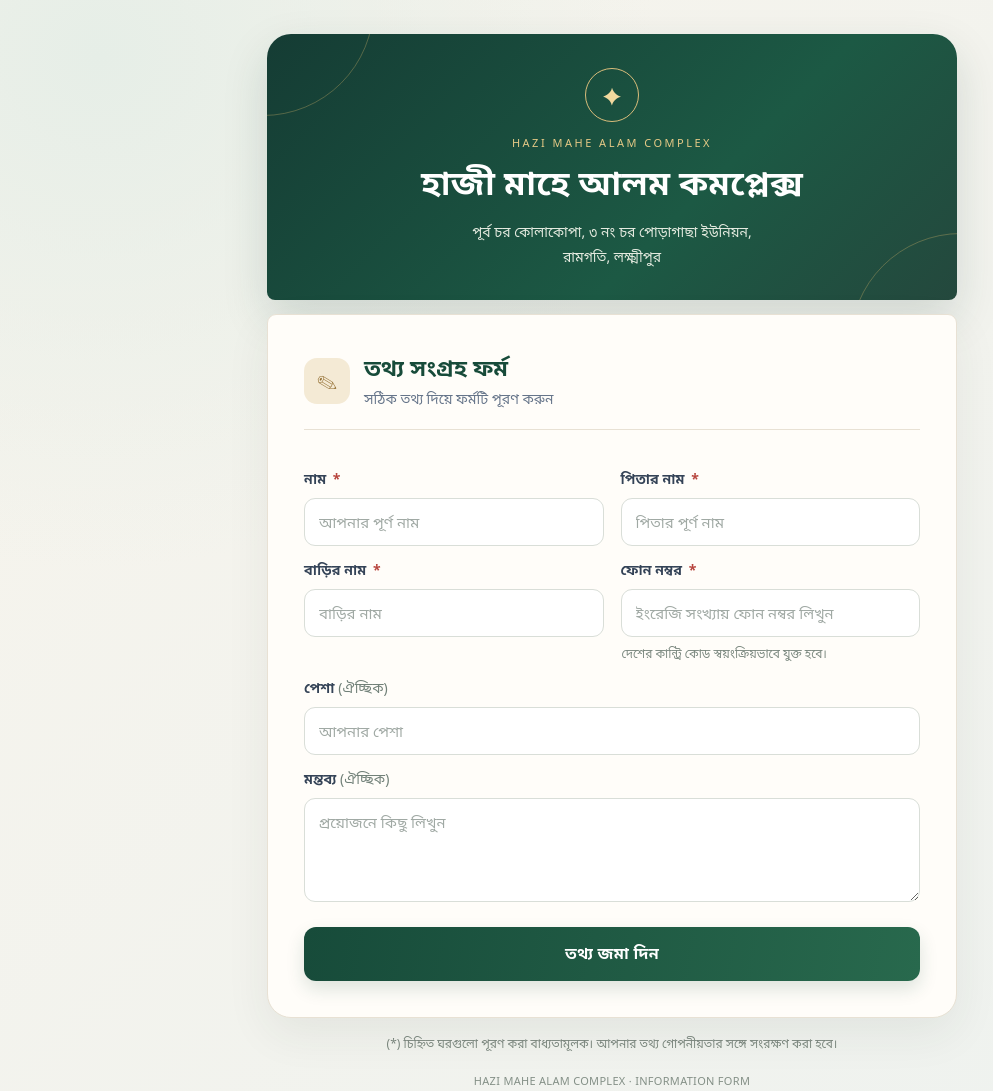
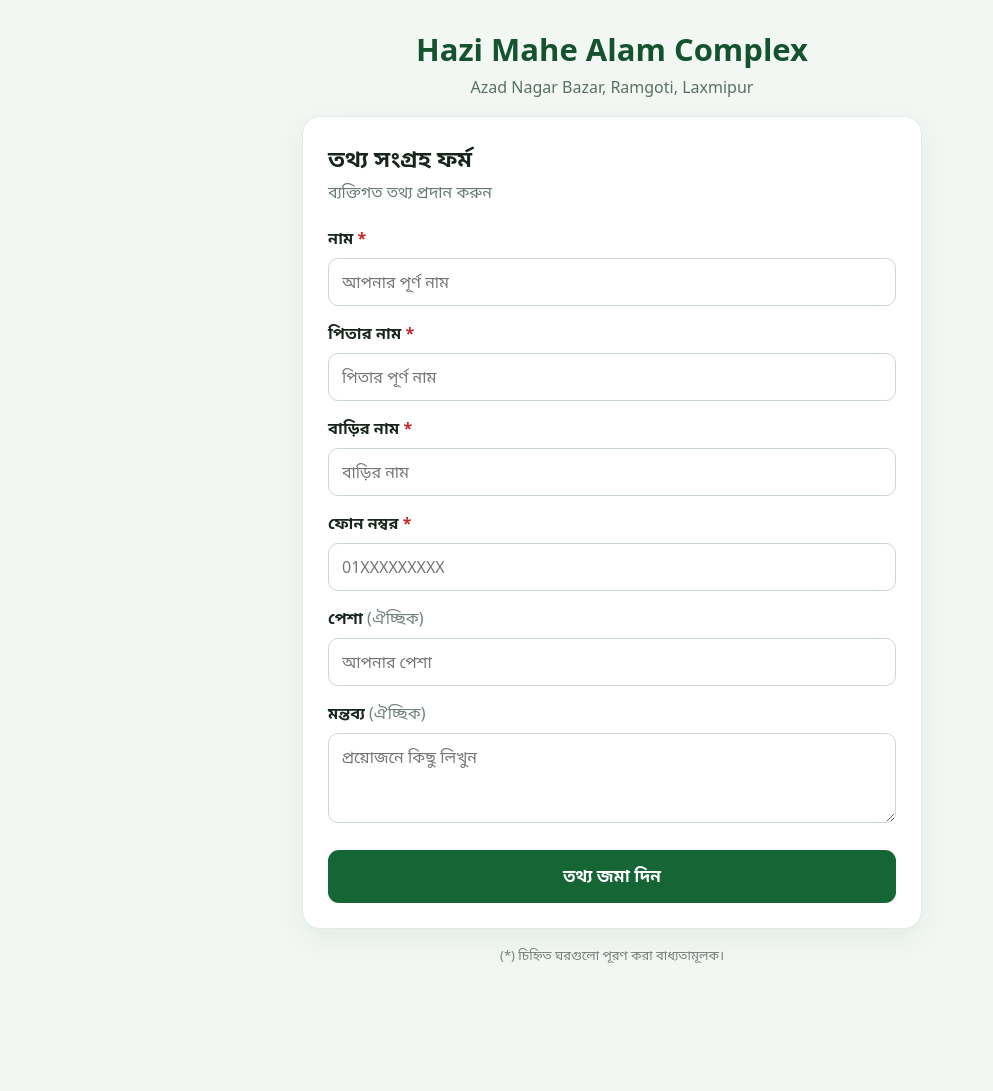
Before and after one commit to studyprogress365-del/hazi-mahe-alam-complex, a plain HTML site: page index.html in a window 1280 px wide. Shown: the whole page, without its empty margins (28-1021 px from the left). After the commit the page ends 993 px from the top, so only its background shows below. Drawn offline with Linux system fonts and the light colour scheme.

Commit message:
Update index.html

```diff
--- a/index.html
+++ b/index.html
@@ -4,137 +4,99 @@
   <meta charset="utf-8">
   <meta name="viewport" content="width=device-width, initial-scale=1">
   <meta name="theme-color" content="#14532d">
-  <title>তথ্য সংগ্রহ ফর্ম | হাজী মাহে আলম কমপ্লেক্স</title>
+  <title>তথ্য সংগ্রহ ফর্ম | Hazi Mahe Alam Complex</title>
   <style>
-    :root{--ink:#17243a;--muted:#66758a;--gold:#c89b48;--cream:#fbf8f1;--line:#e8e1d4;--green:#174b3a}
     *{box-sizing:border-box}
-    body{margin:0;min-height:100vh;padding:34px 15px;background:radial-gradient(ellipse at 10% 5%,#e6eee7 0,transparent 34%),linear-gradient(135deg,#f7f4ec,#eef2ef);color:var(--ink);font-family:system-ui,-apple-system,"Noto Sans Bengali","Nirmala UI",sans-serif}
-    .wrap{max-width:690px;margin:0 auto}
-    .brand{position:relative;overflow:hidden;text-align:center;padding:34px 26px 31px;border-radius:24px 24px 8px 8px;background:linear-gradient(135deg,#153c34,#1c5944 62%,#24483d);color:#fff;box-shadow:0 18px 45px #173d3326}
-    .brand:before,.brand:after{content:"";position:absolute;border:1px solid #d5b46a55;border-radius:50%;width:220px;height:220px;pointer-events:none}
-    .brand:before{left:-115px;top:-140px}.brand:after{right:-115px;bottom:-155px}
-    .seal{width:54px;height:54px;margin:0 auto 13px;border:1px solid #d9bd7b;border-radius:50%;display:grid;place-items:center;color:#f1d99e;font-size:24px}
-    .brand h1{position:relative;margin:0 0 10px;font-size:clamp(24px,5vw,34px);font-weight:800;letter-spacing:.1px}
-    .brand p{position:relative;margin:0 auto;max-width:520px;color:#e4eadf;font-size:14px;line-height:1.8}
-    .brand .eyebrow{font-size:11px;letter-spacing:2.5px;text-transform:uppercase;color:#e5c986;margin-bottom:9px}
-    .card{position:relative;margin-top:14px;padding:clamp(22px,5vw,36px);background:#fffdf9;border:1px solid var(--line);border-radius:9px 9px 24px 24px;box-shadow:0 16px 45px #26382c12}
-    .cardhead{display:flex;align-items:center;gap:14px;margin-bottom:25px;padding-bottom:19px;border-bottom:1px solid var(--line)}
-    .cardicon{width:46px;height:46px;flex:none;border-radius:13px;background:#f4ead5;color:#916c2e;display:grid;place-items:center;font-size:22px}
-    h2{margin:0 0 4px;font-size:23px;color:var(--green)}
-    .sub{margin:0;color:var(--muted);font-size:14px}
-    .grid{display:grid;grid-template-columns:1fr 1fr;gap:0 17px}
-    .field{min-width:0}
-    label{display:block;font-weight:700;font-size:14px;margin:14px 0 8px;color:#344357}
-    .req{color:#b7443d;margin-left:3px}
-    input,textarea{display:block;width:100%;border:1px solid #d9ded8;border-radius:11px;padding:13px 14px;font:inherit;font-size:15px;background:#fff;color:var(--ink);transition:border-color .2s,box-shadow .2s}
-    input::placeholder,textarea::placeholder{color:#a0a9a4}
-    input:focus,textarea:focus{outline:none;border-color:#49836c;box-shadow:0 0 0 4px #49836c19}
-    textarea{min-height:104px;resize:vertical}
-    .hint{margin:7px 1px 0;color:#7b887f;font-size:12px;line-height:1.6}
-    button{width:100%;margin-top:25px;border:0;border-radius:12px;padding:15px 18px;background:linear-gradient(100deg,#174b3a,#28694d);color:#fff;font:inherit;font-size:16px;font-weight:750;letter-spacing:.2px;cursor:pointer;box-shadow:0 8px 18px #174b3a25;transition:transform .15s,filter .15s}
-    button:hover{filter:brightness(1.08);transform:translateY(-1px)}
-    button:disabled{opacity:.65;cursor:wait;transform:none}
-    #message{display:none;margin-top:17px;padding:14px 15px;border-radius:11px;line-height:1.7;font-size:14px}
-    #message.ok{display:block;background:#eaf5ed;color:#175b37;border:1px solid #cfe6d5}
-    #message.err{display:block;background:#fff0ed;color:#a12e27;border:1px solid #f1d0ca}
-    .note{font-size:12px;color:#7c887f;text-align:center;margin:17px 0 0}
-    .footerline{text-align:center;color:#849087;font-size:11px;margin:20px 0 0;letter-spacing:.3px}
-    @media(max-width:540px){body{padding:17px 10px}.brand{padding:28px 18px 25px;border-radius:19px 19px 7px 7px}.brand p{font-size:13px}.grid{grid-template-columns:1fr}.card{padding:21px 18px}.cardhead{margin-bottom:17px}}
+    body{margin:0;padding:28px 14px;background:#f3f7f4;color:#17251c;font-family:system-ui,-apple-system,"Noto Sans Bengali","Nirmala UI",sans-serif}
+    .wrap{max-width:620px;margin:auto}
+    .brand{text-align:center;margin-bottom:18px}
+    .brand h1{font-size:clamp(23px,5vw,31px);margin:0 0 6px;color:#14532d}
+    .brand p{margin:0;color:#587064}
+    .card{background:#fff;border:1px solid #e1eae3;border-radius:18px;padding:25px;box-shadow:0 10px 30px rgba(20,83,45,.07)}
+    h2{margin:0 0 5px;font-size:23px}
+    .sub{margin:0 0 22px;color:#68796f}
+    label{display:block;font-weight:650;margin:16px 0 7px}
+    .req{color:#c62828}
+    input,textarea{width:100%;border:1px solid #cbd8ce;border-radius:10px;padding:12px 13px;font:inherit;font-size:16px;background:#fff}
+    input:focus,textarea:focus{outline:3px solid #d7f0df;border-color:#27834b}
+    textarea{min-height:90px;resize:vertical}
+    button{width:100%;margin-top:22px;border:0;border-radius:11px;padding:14px;background:#166534;color:#fff;font:inherit;font-size:17px;font-weight:700;cursor:pointer}
+    button:disabled{opacity:.65;cursor:wait}
+    #message{display:none;margin-top:16px;padding:12px;border-radius:10px;line-height:1.6}
+    #message.ok{display:block;background:#e8f5ec;color:#14532d}
+    #message.err{display:block;background:#fff0f0;color:#a11b1b}
+    .note{font-size:13px;color:#718078;text-align:center;margin:17px 0 0}
+    @media(max-width:480px){body{padding:18px 10px}.card{padding:19px}}
   </style>
 </head>
 <body>
   <main class="wrap">
     <header class="brand">
-      <div class="seal">✦</div>
-      <div class="eyebrow">HAZI MAHE ALAM COMPLEX</div>
-      <h1>হাজী মাহে আলম কমপ্লেক্স</h1>
-      <p>পূর্ব চর কোলাকোপা, ৩ নং চর পোড়াগাছা ইউনিয়ন,<br>রামগতি, লক্ষ্মীপুর</p>
+      <h1>Hazi Mahe Alam Complex</h1>
+      <p>Azad Nagar Bazar, Ramgoti, Laxmipur</p>
     </header>
     <section class="card">
-      <div class="cardhead">
-        <div class="cardicon">✎</div>
-        <div>
-          <h2>তথ্য সংগ্রহ ফর্ম</h2>
-          <p class="sub">সঠিক তথ্য দিয়ে ফর্মটি পূরণ করুন</p>
-        </div>
-      </div>
+      <h2>তথ্য সংগ্রহ ফর্ম</h2>
+      <p class="sub">ব্যক্তিগত তথ্য প্রদান করুন</p>
       <form id="infoForm">
-        <div class="grid">
-        <div class="field"><label for="name">নাম <span class="req">*</span></label>
-        <input id="name" name="name" required maxlength="120" autocomplete="name" placeholder="আপনার পূর্ণ নাম"></div>
+        <label for="name">নাম <span class="req">*</span></label>
+        <input id="name" name="name" required maxlength="120" autocomplete="name" placeholder="আপনার পূর্ণ নাম">
 
-        <div class="field"><label for="fatherName">পিতার নাম <span class="req">*</span></label>
-        <input id="fatherName" name="fatherName" required maxlength="120" placeholder="পিতার পূর্ণ নাম"></div>
+        <label for="fatherName">পিতার নাম <span class="req">*</span></label>
+        <input id="fatherName" name="fatherName" required maxlength="120" placeholder="পিতার পূর্ণ নাম">
 
-        <div class="field"><label for="houseName">বাড়ির নাম <span class="req">*</span></label>
-        <input id="houseName" name="houseName" required maxlength="160" placeholder="বাড়ির নাম"></div>
+        <label for="houseName">বাড়ির নাম <span class="req">*</span></label>
+        <input id="houseName" name="houseName" required maxlength="160" placeholder="বাড়ির নাম">
 
-        <div class="field"><label for="phone">ফোন নম্বর <span class="req">*</span></label>
-        <input id="phone" name="phone" type="tel" required maxlength="15" inputmode="numeric" pattern="[0-9]{6,15}" autocomplete="tel-national" placeholder="ইংরেজি সংখ্যায় ফোন নম্বর লিখুন">
-        <p class="hint">দেশের কান্ট্রি কোড স্বয়ংক্রিয়ভাবে যুক্ত হবে।</p></div>
-        </div>
+        <label for="phone">ফোন নম্বর <span class="req">*</span></label>
+        <input id="phone" name="phone" type="tel" required maxlength="25" inputmode="tel" autocomplete="tel" placeholder="01XXXXXXXXX">
 
-        <div class="field"><label for="occupation">পেশা <span style="font-weight:400;color:#718078">(ঐচ্ছিক)</span></label>
-        <input id="occupation" name="occupation" maxlength="100" placeholder="আপনার পেশা"></div>
+        <label for="occupation">পেশা <span style="font-weight:400;color:#718078">(ঐচ্ছিক)</span></label>
+        <input id="occupation" name="occupation" maxlength="100" placeholder="আপনার পেশা">
 
-        <div class="field"><label for="remark">মন্তব্য <span style="font-weight:400;color:#718078">(ঐচ্ছিক)</span></label>
-        <textarea id="remark" name="remark" maxlength="1000" placeholder="প্রয়োজনে কিছু লিখুন"></textarea></div>
+        <label for="remark">মন্তব্য <span style="font-weight:400;color:#718078">(ঐচ্ছিক)</span></label>
+        <textarea id="remark" name="remark" maxlength="1000" placeholder="প্রয়োজনে কিছু লিখুন"></textarea>
 
         <button id="submitBtn" type="submit">তথ্য জমা দিন</button>
         <div id="message" role="status" aria-live="polite"></div>
       </form>
     </section>
-    <p class="note">(*) চিহ্নিত ঘরগুলো পূরণ করা বাধ্যতামূলক। আপনার তথ্য গোপনীয়তার সঙ্গে সংরক্ষণ করা হবে।</p>
-    <p class="footerline">HAZI MAHE ALAM COMPLEX · INFORMATION FORM</p>
+    <p class="note">(*) চিহ্নিত ঘরগুলো পূরণ করা বাধ্যতামূলক।</p>
   </main>
-  <iframe name="submitFrame" id="submitFrame" title="ফর্ম জমা" style="display:none"></iframe>
   <script>
     const SCRIPT_URL = "https://script.google.com/macros/s/AKfycbxWL79UyvARIYSkva5RELFMGBVLKCwRLubmi34IZLyAptAq7J6yDkslryj6hjVCvy6FAg/exec";
     const form = document.getElementById("infoForm");
-    const button = document.getElementById("submitBtn") || form.querySelector("button");
+    const button = document.getElementById("submitBtn");
     const message = document.getElementById("message");
-    let waiting = false;
 
-    window.addEventListener("message", function(event) {
-      if (event.source !== document.getElementById("submitFrame").contentWindow) return;
-      if (!event.data || event.data.type !== "complex-form-result") return;
-      waiting = false;
-      button.disabled = false;
-      button.textContent = "তথ্য জমা দিন";
-      message.textContent = event.data.result.message;
-      message.className = event.data.result.success ? "ok" : "err";
-      message.style.display = "block";
-      if (event.data.result.success) form.reset();
-    });
+    form.addEventListener("submit", async function (event) {
+      event.preventDefault();
+      if (!form.reportValidity()) return;
 
-    form.addEventListener("submit", function(event) {
-      event.preventDefault();
-      if (!form.reportValidity() || waiting) return;
       const data = Object.fromEntries(new FormData(form).entries());
-      const oldPayload = form.querySelector('[name="payload"]');
-      if (oldPayload) oldPayload.remove();
-      const payload = document.createElement("input");
-      payload.type = "hidden";
-      payload.name = "payload";
-      payload.value = JSON.stringify(data);
-      form.appendChild(payload);
-      form.action = SCRIPT_URL;
-      form.method = "POST";
-      form.target = "submitFrame";
-      waiting = true;
       button.disabled = true;
       button.textContent = "জমা হচ্ছে...";
+      message.className = "";
       message.style.display = "none";
-      form.submit();
-      setTimeout(function() {
-        if (!waiting) return;
-        waiting = false;
+
+      try {
+        // Apps Script cross-origin POST: no-cors response cannot be read by the browser.
+        await fetch(SCRIPT_URL, {
+          method: "POST",
+          mode: "no-cors",
+          headers: {"Content-Type": "text/plain;charset=utf-8"},
+          body: JSON.stringify(data)
+        });
+        message.textContent = "আপনার তথ্য পাঠানো হয়েছে। অনুগ্রহ করে নিশ্চিত হওয়ার জন্য কর্তৃপক্ষের সঙ্গে যোগাযোগ করুন।";
+        message.className = "ok";
+        form.reset();
+      } catch (error) {
+        message.textContent = "তথ্য পাঠানো যায়নি। ইন্টারনেট সংযোগ পরীক্ষা করে আবার চেষ্টা করুন।";
+        message.className = "err";
+      } finally {
         button.disabled = false;
         button.textContent = "তথ্য জমা দিন";
-        message.textContent = "সার্ভারের উত্তর পাওয়া যায়নি। পরে Google Sheet পরীক্ষা করুন।";
-        message.className = "err";
-        message.style.display = "block";
-      }, 20000);
+      }
     });
   </script>
 </body>
```
